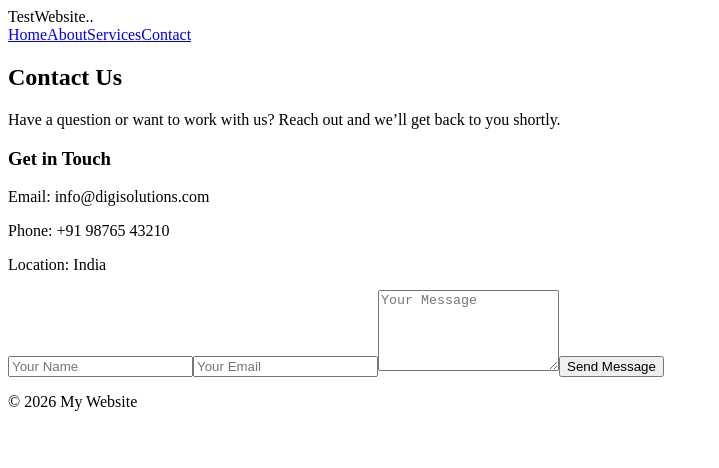
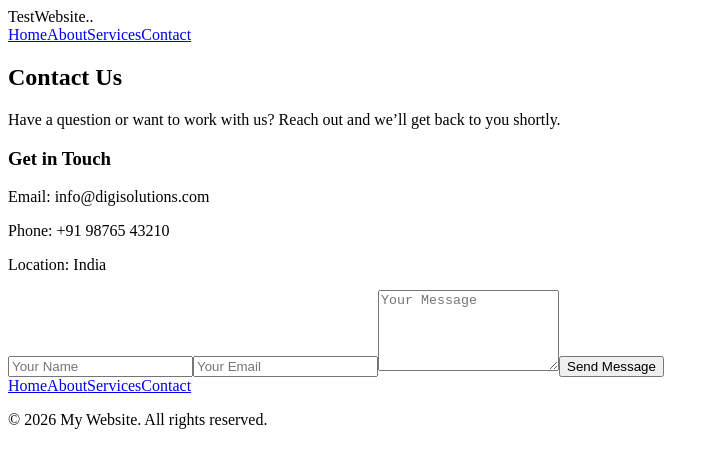
Before and after one commit to vikasrajput0112/my-react-website, a React (Create React App) app: page /contact in a window 1280 px wide. Shown: the top 468 px of the page, without its empty margins (0-719 px from the left). Built offline with nearby package versions, Linux system fonts and the light colour scheme.

Commit message:
Update Footer.jsx

```diff
--- a/src/components/Footer.jsx
+++ b/src/components/Footer.jsx
@@ -1,7 +1,18 @@
+import { Link } from "react-router-dom";
+
 const Footer = () => {
     return (
         <footer className="footer">
-            <p>© {new Date().getFullYear()} My Website</p>
+            <div className="footer-nav">
+                <Link to="/">Home</Link>
+                <Link to="/about">About</Link>
+                <Link to="/services">Services</Link>
+                <Link to="/contact">Contact</Link>
+            </div>
+
+            <p className="footer-text">
+                © 2026 My Website. All rights reserved.
+            </p>
         </footer>
     );
 };
```
